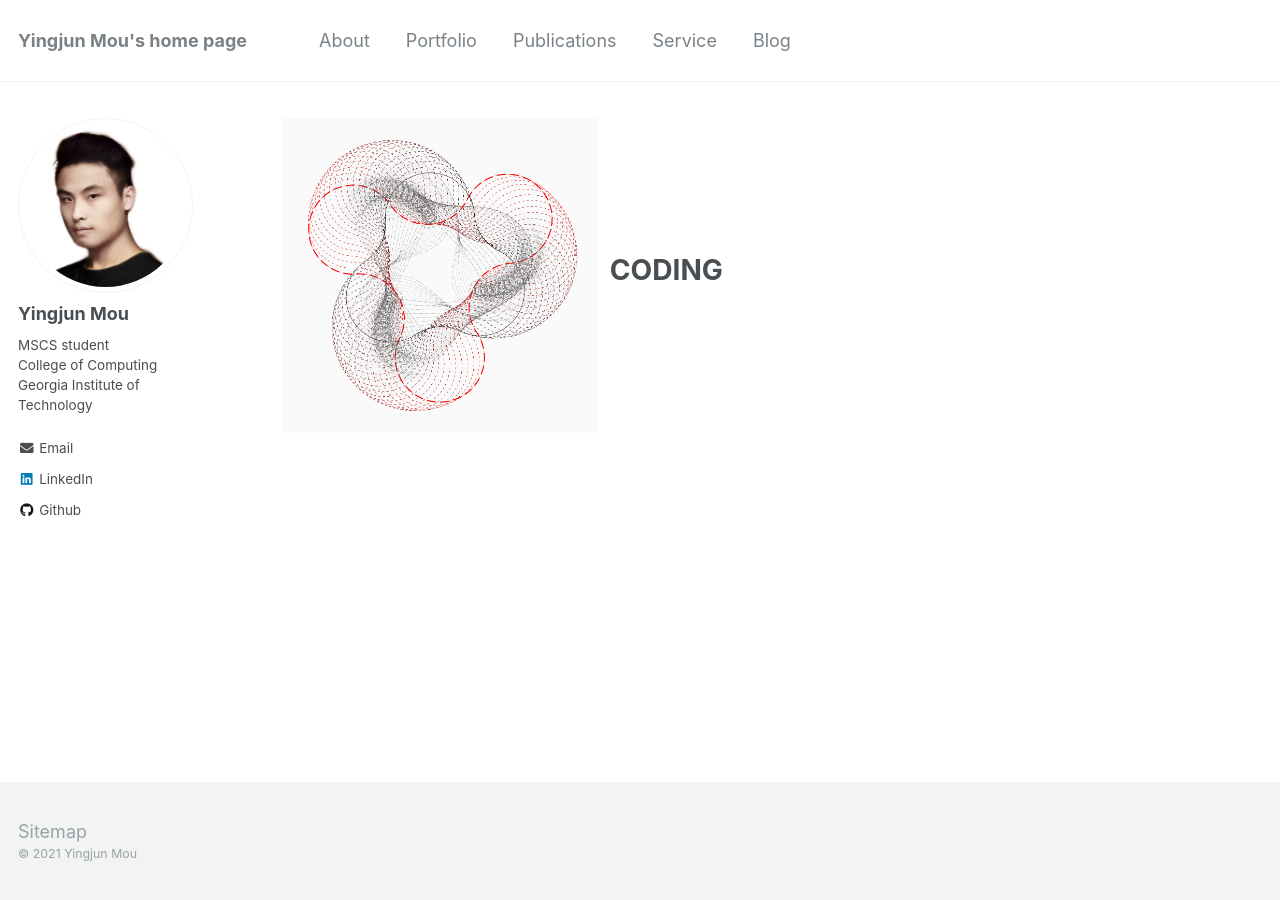
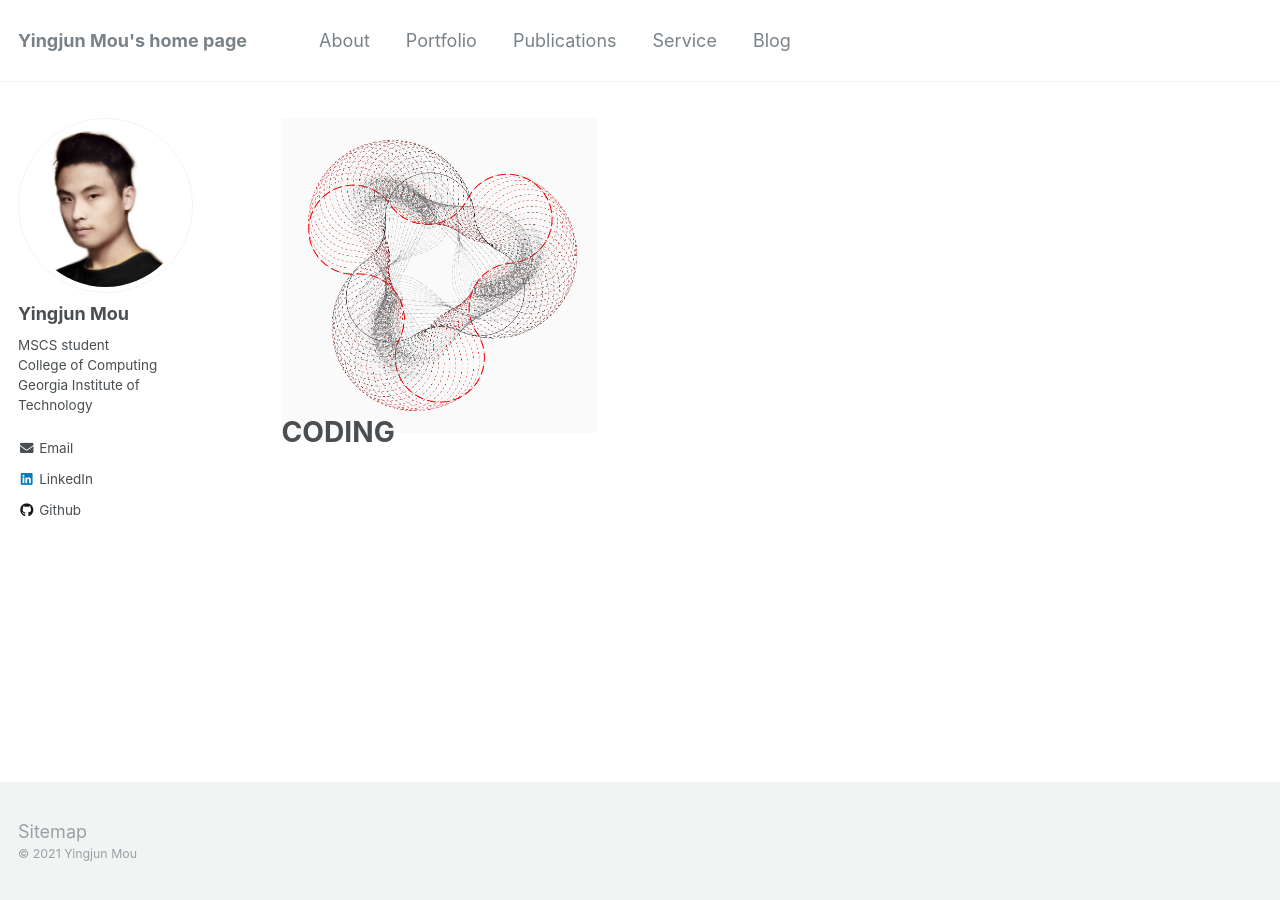
Before and after one commit to yingjun-mou/yingjun-mou.github.io, a Jekyll site: the page built from _pages/about.md, in a window 1280 px wide. Built offline with Jekyll 4.4.1, drawn with Linux system fonts in a browser that asks for light colours.

Commit message:
Update about.md

```diff
--- a/_pages/about.md
+++ b/_pages/about.md
@@ -6,9 +6,9 @@
   - /about/
   - /about.html
 ---
-<div style="position: relative;">
-  <a href="https://yingjun-mou.github.io/cv/"><img src="../images/Icon_coding.png" style="width: 320px;   padding-right: 5px; padding-bottom: 5px;"/></a>
-  <div style="position: absolute; top: 50%; left: 50%; transform: translate(-50%, -50%);">
+<div style="position: relative; width: 320px;   padding-right: 5px; padding-bottom: 5px;">
+  <a href="https://yingjun-mou.github.io/cv/"><img src="../images/Icon_coding.png"/></a>
+  <div style="position: relative; top: 50%; left: 50%; transform: translate(-50%, -50%);">
     <h1>CODING</h1>
   </div>
 </div>
```
